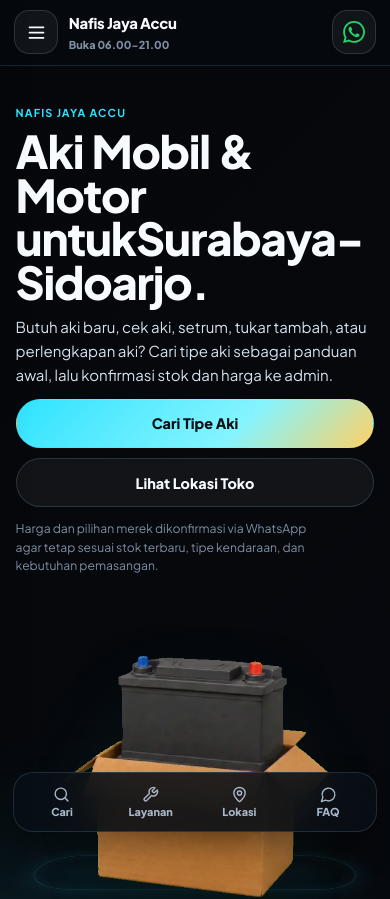
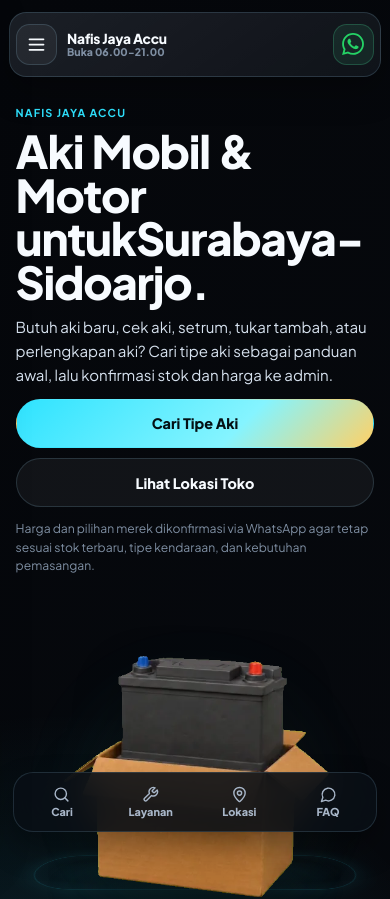
Before and after one commit to arcbass99/nafis-jaya-accu, a Next.js app: page / in a window 390 px wide. Shown: the top 899 px of the page. Built offline with nearby package versions, Linux system fonts and the light colour scheme; no server answers.

Commit message:
feat: add hero animation and clean home layout

```diff
--- a/src/app/globals.css
+++ b/src/app/globals.css
@@ -2880,8 +2880,8 @@
   width: 100%;
   height: 0.38rem;
   overflow: visible;
+  -webkit-appearance: none;
   appearance: none;
-  -webkit-appearance: none;
   border: 1px solid rgba(47, 227, 255, 0.28);
   border-radius: 999rem;
   background: rgba(47, 227, 255, 0.06);
@@ -2957,7 +2957,6 @@
 .final-cta p,
 .footer-brand p {
   text-align: justify;
-  text-wrap: pretty;
 }
 
 .hero-console {
@@ -3179,7 +3178,7 @@
   }
 
   .hero-section {
-    min-height: auto;
+    min-height: 0;
     padding-top: 1.2rem;
   }
 
@@ -3317,7 +3316,6 @@
     overflow-x: auto;
     flex-wrap: nowrap;
     padding-bottom: 0.25rem;
-    -webkit-overflow-scrolling: touch;
   }
 
   .filter-chip {
@@ -3556,7 +3554,6 @@
   height: 100%;
   object-fit: contain;
   pointer-events: none;
-  -webkit-user-drag: none;
   -webkit-user-select: none;
   user-select: none;
 }
@@ -3610,3 +3607,368 @@
     width: min(100%, 17rem);
   }
 }
+
+/* Home restructure pass: desktop uses the same drawer-style navigation as mobile,
+   so the hero can use the full viewport width without the permanent left sidebar. */
+:root {
+  --sidebar-width: 0rem;
+  --container: 70rem;
+}
+
+.app-main {
+  margin-left: 0;
+  padding-top: clamp(5.1rem, 7vw, 6.25rem);
+  padding-right: clamp(0.875rem, 2.4vw, 1.5rem);
+  padding-left: clamp(0.875rem, 2.4vw, 1.5rem);
+}
+
+.section,
+.status-section,
+.site-footer {
+  max-width: min(var(--container), calc(100vw - clamp(1.5rem, 4vw, 3rem)));
+}
+
+.mobile-topbar {
+  position: fixed;
+  top: max(0.72rem, env(safe-area-inset-top));
+  right: max(0.72rem, env(safe-area-inset-right));
+  left: max(0.72rem, env(safe-area-inset-left));
+  z-index: 80;
+  display: grid;
+  grid-template-columns: auto minmax(0, 1fr) auto;
+  align-items: center;
+  gap: 0.62rem;
+  width: min(70rem, calc(100vw - 1.44rem));
+  margin-inline: auto;
+  border: 1px solid rgba(159, 220, 255, 0.16);
+  border-radius: 1.18rem;
+  padding: 0.38rem;
+  background:
+    linear-gradient(145deg, rgba(255, 255, 255, 0.08), rgba(255, 255, 255, 0.028)),
+    rgba(10, 15, 22, 0.86);
+  box-shadow: 0 0.85rem 2.1rem rgba(0, 0, 0, 0.28);
+  -webkit-backdrop-filter: blur(1.1rem);
+  backdrop-filter: blur(1.1rem);
+}
+
+.mobile-menu-button {
+  position: static;
+  display: grid;
+  width: 2.78rem;
+  height: 2.78rem;
+  place-items: center;
+  border: 1px solid var(--border);
+  border-radius: 0.92rem;
+  color: var(--text);
+  cursor: pointer;
+  background: rgba(255, 255, 255, 0.055);
+  box-shadow: none;
+  -webkit-backdrop-filter: none;
+  backdrop-filter: none;
+}
+
+.mobile-menu-button:hover,
+.mobile-topbar-wa:hover {
+  border-color: var(--border-strong);
+  background: rgba(47, 227, 255, 0.12);
+}
+
+.mobile-topbar-brand {
+  display: grid;
+  min-width: 0;
+  gap: 0.02rem;
+  line-height: 1.1;
+}
+
+.mobile-topbar-brand span {
+  overflow: hidden;
+  color: var(--text);
+  font-size: 0.94rem;
+  font-weight: 850;
+  letter-spacing: -0.018em;
+  text-overflow: ellipsis;
+  white-space: nowrap;
+}
+
+.mobile-topbar-brand small {
+  overflow: hidden;
+  color: var(--muted-2);
+  font-size: 0.72rem;
+  font-weight: 750;
+  text-overflow: ellipsis;
+  white-space: nowrap;
+}
+
+.mobile-topbar-wa {
+  display: grid;
+  width: 2.78rem;
+  height: 2.78rem;
+  place-items: center;
+  border: 1px solid rgba(72, 213, 151, 0.24);
+  border-radius: 0.92rem;
+  background: rgba(72, 213, 151, 0.1);
+}
+
+.site-sidebar {
+  position: fixed;
+  top: 0;
+  bottom: 0;
+  left: 0;
+  z-index: 82;
+  width: min(82vw, 20rem);
+  max-width: 20rem;
+  border-radius: 0 1.25rem 1.25rem 0;
+  transform: translateX(-105%);
+  transition: transform 220ms ease;
+}
+
+.site-sidebar.is-open {
+  transform: translateX(0);
+}
+
+.sidebar-inner {
+  min-height: 100dvh;
+  padding: 1rem;
+  gap: 0.9rem;
+}
+
+.sidebar-close {
+  display: grid;
+  width: 2.5rem;
+  height: 2.5rem;
+  place-items: center;
+  border: 1px solid var(--border);
+  border-radius: 0.9rem;
+  cursor: pointer;
+  background: rgba(255, 255, 255, 0.06);
+}
+
+.sidebar-backdrop {
+  position: fixed;
+  inset: 0;
+  z-index: 78;
+  pointer-events: none;
+  background: rgba(0, 0, 0, 0);
+  transition: background 220ms ease;
+}
+
+.sidebar-backdrop.is-visible {
+  pointer-events: auto;
+  background: rgba(0, 0, 0, 0.48);
+}
+
+.status-section {
+  padding-top: clamp(0.8rem, 2vw, 1.2rem);
+}
+
+.status-heading {
+  display: grid;
+  max-width: 39rem;
+  margin-bottom: 1rem;
+}
+
+.status-heading .section-kicker {
+  margin-bottom: 0.35rem;
+}
+
+.status-heading h2 {
+  margin-bottom: 0.45rem;
+  font-size: clamp(1.25rem, 2vw, 1.85rem);
+  line-height: 1.12;
+}
+
+.status-heading p:last-child {
+  max-width: 34rem;
+  margin-bottom: 0;
+  color: var(--muted);
+  font-size: 0.82rem;
+  line-height: 1.55;
+}
+
+.status-grid {
+  grid-template-columns: repeat(6, minmax(0, 1fr));
+}
+
+.status-card {
+  min-height: 4.75rem;
+}
+
+.mobile-bottom-nav {
+  display: none;
+}
+
+@media (max-width: 1180px) {
+  .app-main {
+    margin-left: 0;
+    padding-top: clamp(4.9rem, 10vw, 5.7rem);
+  }
+}
+
+@media (max-width: 980px) {
+  .status-heading {
+    max-width: 100%;
+  }
+
+  .status-grid {
+    grid-template-columns: repeat(2, minmax(0, 1fr));
+  }
+}
+
+@media (max-width: 720px) {
+  .mobile-topbar {
+    right: max(0.58rem, env(safe-area-inset-right));
+    left: max(0.58rem, env(safe-area-inset-left));
+    width: auto;
+    border-radius: 1.08rem;
+  }
+
+  .mobile-menu-button,
+  .mobile-topbar-wa {
+    width: 2.55rem;
+    height: 2.55rem;
+    border-radius: 0.85rem;
+  }
+
+  .mobile-topbar-brand span {
+    font-size: 0.86rem;
+  }
+
+  .mobile-topbar-brand small {
+    font-size: 0.66rem;
+  }
+
+  .status-grid {
+    grid-template-columns: minmax(0, 1fr);
+  }
+
+  .mobile-bottom-nav {
+    position: fixed;
+    right: max(0.8rem, env(safe-area-inset-right));
+    bottom: max(0.78rem, env(safe-area-inset-bottom));
+    left: max(0.8rem, env(safe-area-inset-left));
+    z-index: 70;
+    display: grid;
+    grid-template-columns: repeat(4, minmax(0, 1fr));
+    gap: 0.2rem;
+    padding: 0.34rem;
+    border: 1px solid rgba(159, 220, 255, 0.15);
+    border-radius: 1.25rem;
+    background: rgba(10, 15, 22, 0.88);
+    box-shadow: 0 1rem 2rem rgba(0, 0, 0, 0.32);
+    -webkit-backdrop-filter: blur(1.2rem);
+    backdrop-filter: blur(1.2rem);
+  }
+
+  .mobile-bottom-nav a {
+    display: grid;
+    min-width: 0;
+    place-items: center;
+    gap: 0.18rem;
+    padding: 0.48rem 0.2rem;
+    border-radius: 0.92rem;
+    color: var(--muted);
+    font-size: 0.68rem;
+    font-weight: 800;
+    line-height: 1.05;
+  }
+
+  .mobile-bottom-nav a.is-active {
+    color: var(--cyan);
+    background: rgba(47, 227, 255, 0.12);
+  }
+}
+
+
+
+/* Home restructure: operational info now lives inside the services section. */
+.service-overview {
+  display: grid;
+  grid-template-columns: minmax(0, 1fr) minmax(24rem, 1.618fr);
+  gap: var(--space-3);
+  align-items: center;
+  margin-bottom: var(--space-3);
+  padding: var(--space-4);
+}
+
+.service-overview-copy {
+  display: grid;
+  gap: 0.35rem;
+}
+
+.service-overview-copy span {
+  color: var(--cyan);
+  font-size: 0.72rem;
+  font-weight: 850;
+  letter-spacing: 0.105em;
+  text-transform: uppercase;
+}
+
+.service-overview-copy strong {
+  color: var(--text);
+  font-size: 0.96rem;
+  line-height: 1.35;
+}
+
+.service-overview-copy p {
+  margin: 0;
+  color: var(--muted);
+  font-size: 0.76rem;
+  line-height: 1.48;
+}
+
+.service-overview-grid {
+  display: grid;
+  grid-template-columns: repeat(3, minmax(0, 1fr));
+  gap: var(--space-2);
+}
+
+.service-overview-card {
+  display: flex;
+  min-height: 4.5rem;
+  gap: var(--space-2);
+  align-items: flex-start;
+  border: 1px solid var(--border);
+  border-radius: var(--radius-md);
+  padding: 0.72rem;
+  background: rgba(255, 255, 255, 0.04);
+}
+
+.service-overview-card svg {
+  flex: 0 0 auto;
+  color: var(--cyan);
+}
+
+.service-overview-card h3 {
+  margin-bottom: 0.2rem;
+  color: var(--text);
+  font-size: 0.75rem;
+  line-height: 1.18;
+  letter-spacing: -0.01em;
+}
+
+.service-overview-card p {
+  margin: 0;
+  color: var(--muted);
+  font-size: 0.68rem;
+  line-height: 1.35;
+}
+
+@media (max-width: 980px) {
+  .service-overview {
+    grid-template-columns: 1fr;
+  }
+
+  .service-overview-grid {
+    grid-template-columns: repeat(3, minmax(0, 1fr));
+  }
+}
+
+@media (max-width: 720px) {
+  .service-overview {
+    padding: var(--space-3);
+  }
+
+  .service-overview-grid {
+    grid-template-columns: 1fr;
+  }
+}
--- a/src/app/page.tsx
+++ b/src/app/page.tsx
@@ -8,7 +8,6 @@
 import ServiceArea from "@/components/ServiceArea";
 import ServicesSection from "@/components/ServicesSection";
 import Sidebar from "@/components/Sidebar";
-import StatusBar from "@/components/StatusBar";
 
 export default function Home() {
   return (
@@ -16,7 +15,6 @@
       <Sidebar />
       <main className="app-main">
         <HeroSection />
-        <StatusBar />
         <BatterySearch />
         <ServicesSection />
         <HowToOrder />
--- a/src/components/Sidebar.tsx
+++ b/src/components/Sidebar.tsx
@@ -73,17 +73,30 @@
 
   return (
     <>
-      <header className="mobile-topbar" aria-label="Navigasi mobile">
+      <header className="mobile-topbar" aria-label="Navigasi utama">
+        {isOpen ? (
           <button
             className="mobile-menu-button"
             type="button"
             aria-label="Buka navigasi"
             aria-controls="site-sidebar"
-          aria-expanded={isOpen ? "true" : "false"}
+            aria-expanded="true"
             onClick={() => setIsOpen(true)}
           >
             <Menu aria-hidden="true" size={21} />
           </button>
+        ) : (
+          <button
+            className="mobile-menu-button"
+            type="button"
+            aria-label="Buka navigasi"
+            aria-controls="site-sidebar"
+            aria-expanded="false"
+            onClick={() => setIsOpen(true)}
+          >
+            <Menu aria-hidden="true" size={21} />
+          </button>
+        )}
 
         <a className="mobile-topbar-brand" href="#beranda" onClick={closeMenu}>
           <span>{BUSINESS_NAME}</span>
--- a/src/components/StatusBar.tsx
+++ b/src/components/StatusBar.tsx
@@ -12,7 +12,13 @@
 
 export default function StatusBar() {
   return (
-    <section className="status-section" aria-label="Info cepat Nafis Jaya Accu">
+    <section className="status-section" aria-labelledby="status-title">
+      <div className="status-heading">
+        <p className="section-kicker">Info Cepat</p>
+        <h2 id="status-title">Layanan inti dalam satu ringkasan.</h2>
+        <p>Jam buka, area utama, dan layanan penting diringkas di sini agar tidak dobel di bagian awal.</p>
+      </div>
+
       <div className="status-grid">
         {statusItems.map((item) => {
           const Icon = item.icon;
```
Also changed, not shown: src/components/ServicesSection.tsx (+35 -3 lines). Lines whose indentation alone changed are shown as unchanged.
